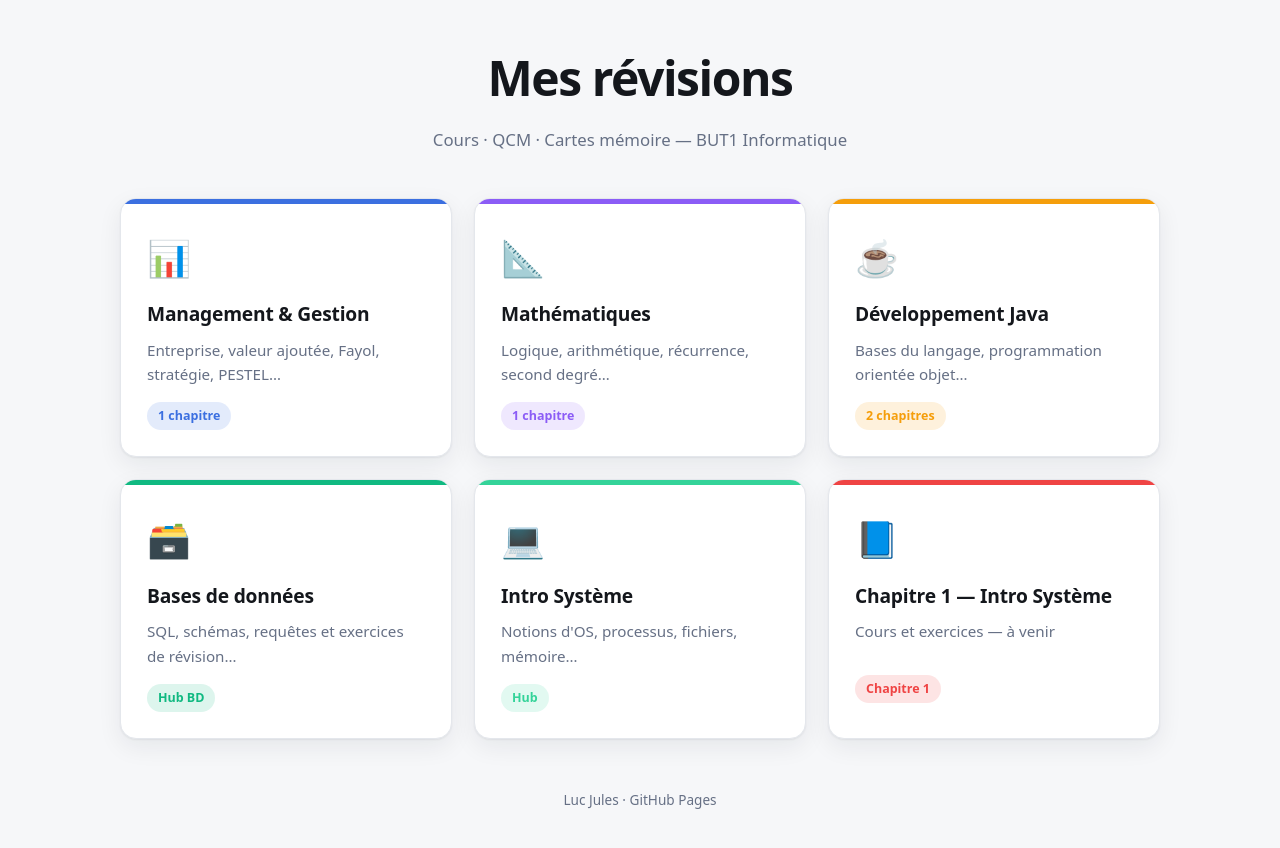
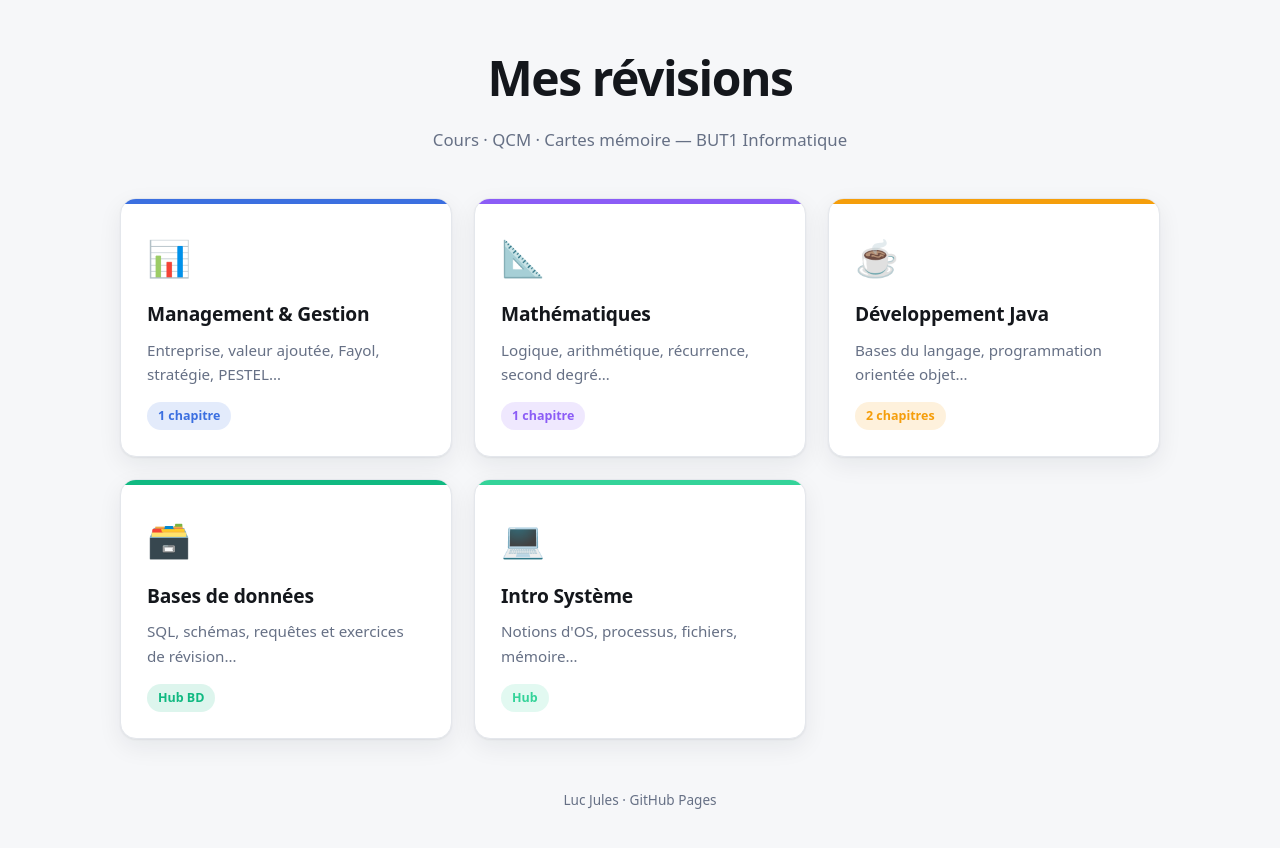
Before and after one commit to lucjules/lucjules.github.io, a plain HTML site: page index.html in a window 1280 px wide. Drawn offline with Linux system fonts and the light colour scheme.

Commit message:
Remove Chapitre-1-systeme card from central index

```diff
--- a/index.html
+++ b/index.html
@@ -100,13 +100,6 @@
       <p>Notions d'OS, processus, fichiers, mémoire…</p>
       <span class="meta">Hub</span>
     </a>
-
-    <a class="card" href="https://lucjules.github.io/Chapitre-1-systeme/" style="--c:#ef4444">
-      <span class="icon">📘</span>
-      <h2>Chapitre 1 — Intro Système</h2>
-      <p>Cours et exercices — à venir</p>
-      <span class="meta">Chapitre 1</span>
-    </a>
   </div>
 
   <footer>Luc Jules · GitHub Pages</footer>
```
